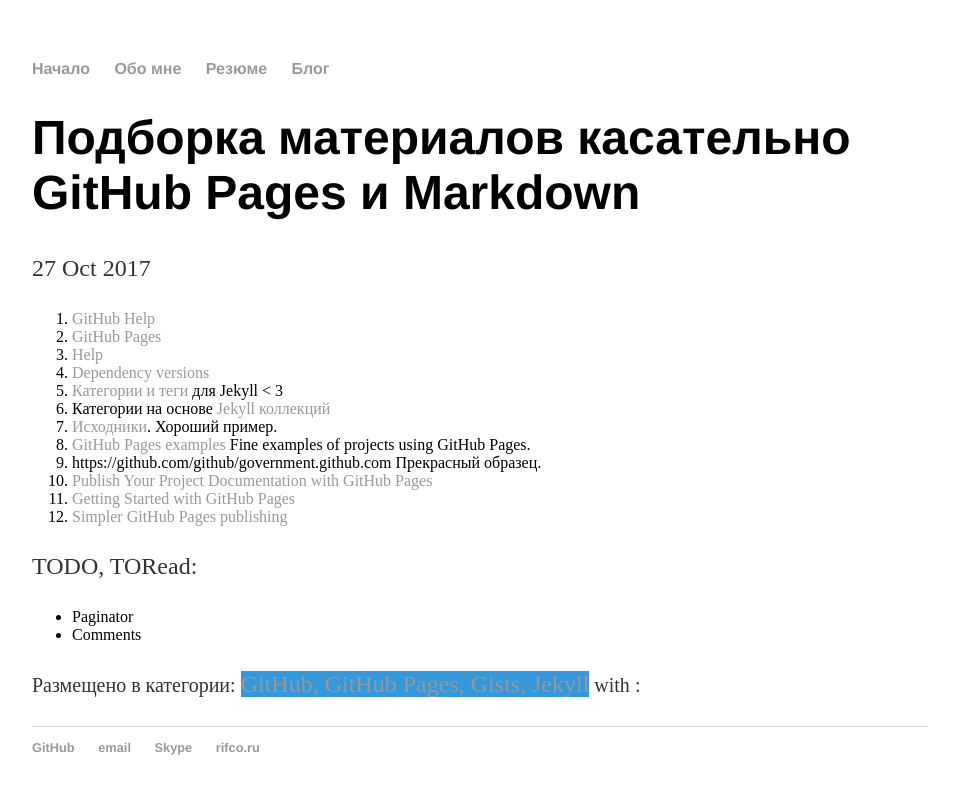
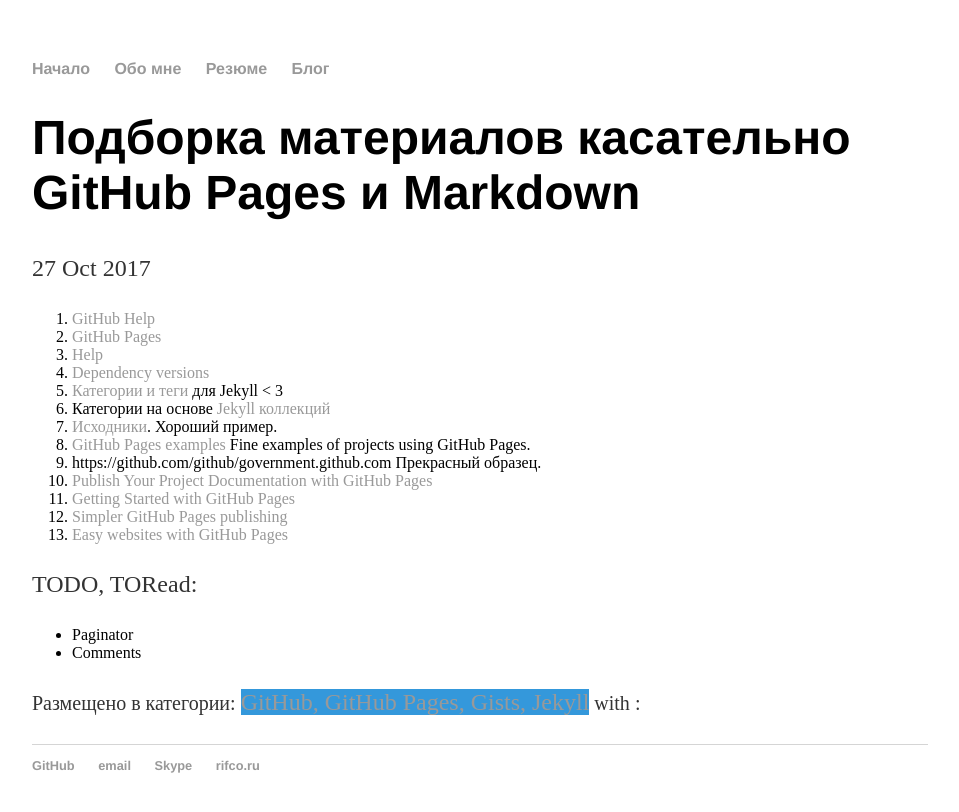
Before and after one commit to komstin/komstin.github.io, a Jekyll site: the page built from _posts/2017-10-27-Подборка-материалов-касательно-GitHub-Pages-и-Markdown.md, in a window 1280 px wide. Shown: the top 812 px of the page, without its empty margins (160-1119 px from the left). Built offline with Jekyll 4.4.1, drawn with Linux system fonts in a browser that asks for light colours.

Commit message:
Update 2017-10-27-Подборка-материалов-касательно-GitHub-Pages-и-Markdown.md

```diff
--- a/_posts/2017-10-27-Подборка-материалов-касательно-GitHub-Pages-и-Markdown.md
+++ b/_posts/2017-10-27-Подборка-материалов-касательно-GitHub-Pages-и-Markdown.md
@@ -18,6 +18,7 @@
 1. [Publish Your Project Documentation with GitHub Pages](https://github.com/blog/2233-publish-your-project-documentation-with-github-pages)
 1. [Getting Started with GitHub Pages](https://guides.github.com/features/pages/)
 1. [Simpler GitHub Pages publishing](https://github.com/blog/2228-simpler-github-pages-publishing)
+1. [Easy websites with GitHub Pages](http://kbroman.org/simple_site/)
 
 TODO, TORead:
 - Paginator
```
